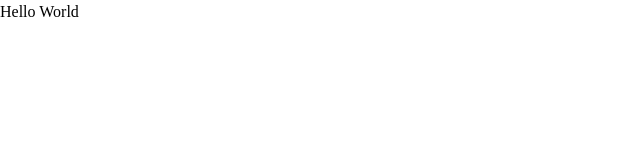
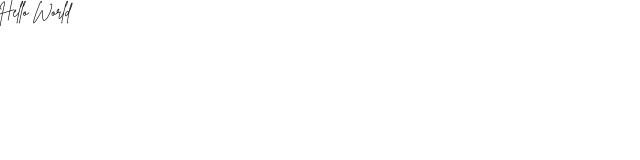
Before and after one commit to TheNootLinja/personality-test-project, a Next.js app in the folder frontend/: page / in a window 1280 px wide. Shown: the top 160 px of the page, without its empty margins (0-640 px from the left). Built offline with nearby package versions, Linux system fonts and the light colour scheme; a web font is replaced by a local one.

Commit message:
Add src folder and move all written code to that location and add component folder

```diff
--- a/frontend/pages/index.js
+++ b/frontend/src/pages/index.js
@@ -3,7 +3,7 @@ import React from 'react'
 const Home = () => {
   return (
     <div>
-      <h1 className="font-display">Hello World</h1>
+      <h1 className="font-handwriting">Hello World</h1>
     </div>
   )
 }
--- a/frontend/tailwind.config.js
+++ b/frontend/tailwind.config.js
@@ -1,8 +1,8 @@
 /** @type {import('tailwindcss').Config} */
 module.exports = {
   content: [
-    "./pages/**/*.{js,ts,jsx/,tsx}",
-    "./components/**/*.{js,ts,jsx,tsx}",
+    "./src/pages/**/*.{js,ts,jsx/,tsx}",
+    "./src/components/**/*.{js,ts,jsx,tsx}",
   ],
   theme: {
     extend: {
```
Also changed, not shown: frontend/src/pages/_app.js (renamed from frontend/pages/_app.js), frontend/src/pages/api/hello.js (renamed from frontend/pages/api/hello.js), frontend/src/styles/globals.css (renamed from frontend/styles/globals.css).
